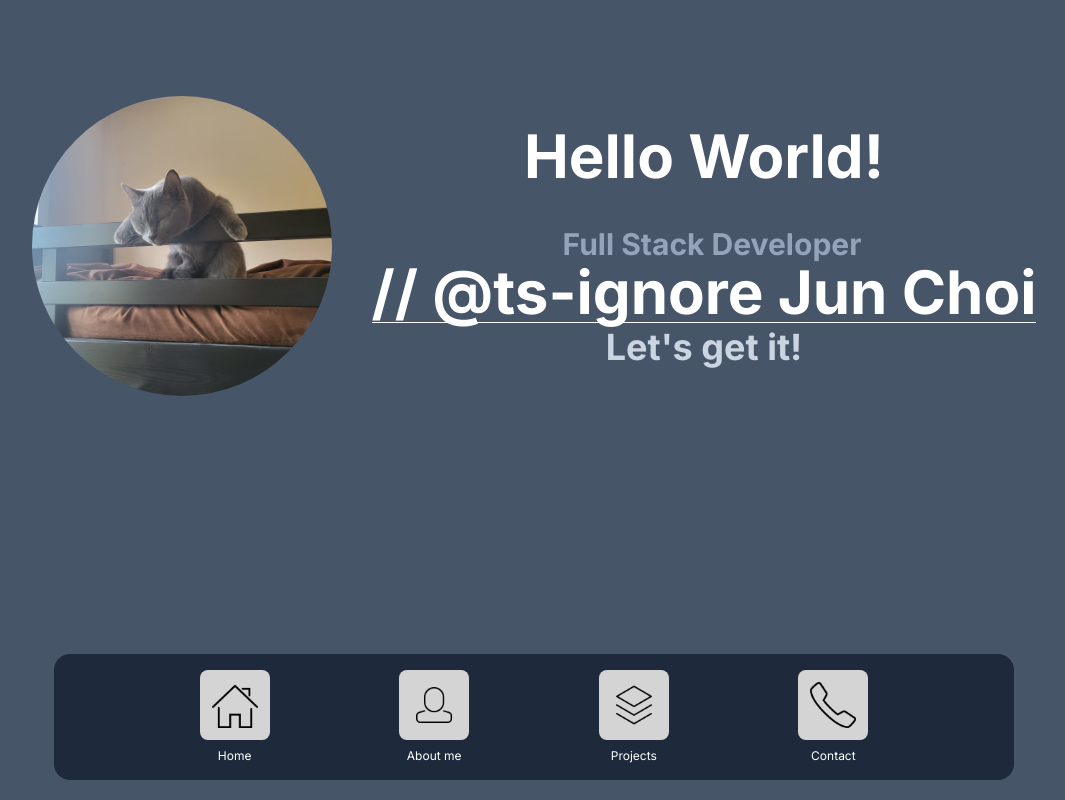
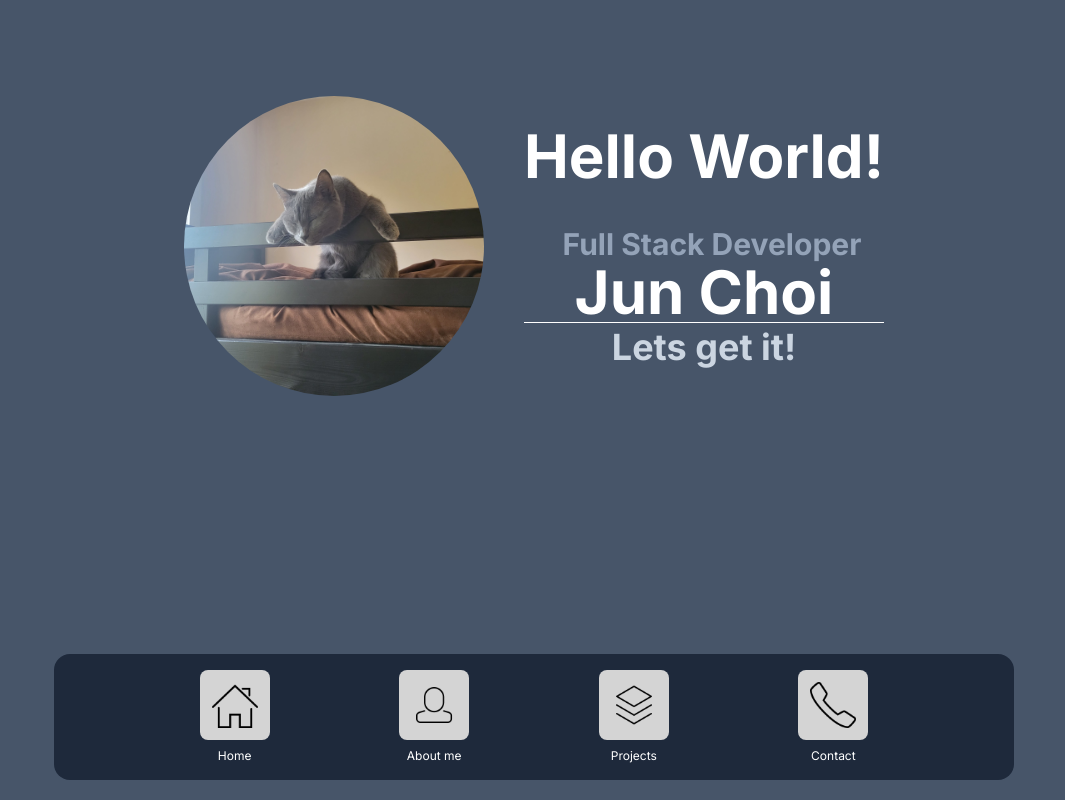
Before and after one commit to JunChoii/Portfolio, a Next.js app: page / in a window 1280 px wide. Shown: the whole page, without its empty margins (106-1171 px from the left). Built offline with nearby package versions, Linux system fonts and the light colour scheme.

Commit message:
Fix typo in name and update page layout

```diff
--- a/src/app/page.tsx
+++ b/src/app/page.tsx
@@ -21,12 +21,11 @@ export default function Home() {
             Full Stack Developer
           </h1>
           <h1 className="text-6xl font-bold text-white mt-3 md:mt-0">
-          // @ts-ignore
             Jun Choi
           </h1>
           <hr className="w-full border-1 border-white my-4 md:my-0" />
           <h1 className="text-4xl font-bold text-slate-300 mt-1">
-            Let's get it!
+            Lets get it!
           </h1>
         </div>
       </div>
```
